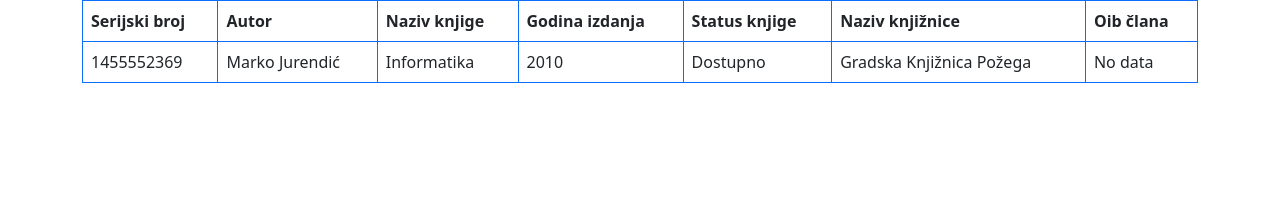
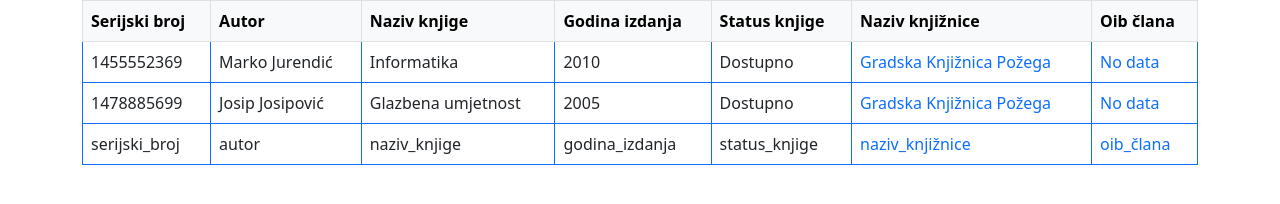
Before and after one commit to Josip1234/Library-Application, a plain HTML site: page web/knjige.html in a window 1280 px wide. Drawn offline with nearby package versions, Linux system fonts and the light colour scheme.

Commit message:
created previews of data and interactions for books

```diff
--- a/web/knjige.html
+++ b/web/knjige.html
@@ -7,13 +7,15 @@
     <meta name="viewport" content="width=device-width, initial-scale=1.0">
     <link href="https://cdn.jsdelivr.net/npm/bootstrap@5.1.0/dist/css/bootstrap.min.css" rel="stylesheet" integrity="sha384-KyZXEAg3QhqLMpG8r+8fhAXLRk2vvoC2f3B09zVXn8CA5QIVfZOJ3BCsw2P0p/We" crossorigin="anonymous">
     <script src="https://cdn.jsdelivr.net/npm/bootstrap@5.1.0/dist/js/bootstrap.bundle.min.js" integrity="sha384-U1DAWAznBHeqEIlVSCgzq+c9gqGAJn5c/t99JyeKa9xxaYpSvHU5awsuZVVFIhvj" crossorigin="anonymous"></script>
+    <link rel="stylesheet" href="style/css.css">
     <title>Biblioteka - knjige</title>
 </head>
 
 <body>
     <div class="container">
+        <div class="table-responsive">
             <table class="table table-bordered border-primary">
-            <thead>
+                <thead class="table-light">
                     <th>Serijski broj</th>
                     <th>Autor</th>
                     <th>Naziv knjige</th>
@@ -29,12 +31,51 @@
                         <td>Informatika</td>
                         <td>2010</td>
                         <td>Dostupno</td>
-                    <td>Gradska Knjižnica Požega</td>
-                    <td>No data</td>
+                        <td id="click_for_table_details"><a href="#" class="pe-auto">Gradska Knjižnica Požega</a></td>
+                        <td id="click_for_table_details"><a href="#" class="pe-auto">No data</a></td>
                     </tr>
+                    <tr>
+                        <td>
+                            1478885699
+                        </td>
+                        <td>
+                            Josip Josipović
+                        </td>
+                        <td>
+                            Glazbena umjetnost
+                        </td>
+                        <td>
+                            2005
+                        </td>
+                        <td>
+                            Dostupno
+                        </td>
+                        <td>
+                            <a href="" class="pe-auto">Gradska Knjižnica Požega</a>
+
+                        </td>
+                        <td>
+                            <a href="" class="pe-auto"> No data</a>
+
+                        </td>
+                    </tr>
+                    <tr>
+                        <td>serijski_broj</td>
+                        <td>autor</td>
+                        <td>naziv_knjige</td>
+                        <td>godina_izdanja</td>
+                        <td>status_knjige</td>
+                        <td>
+                            <a href="" class="pe-auto">naziv_knjižnice</a>
+                        </td>
+                        <td>
+                            <a href="" class="pe-auto">oib_člana</a>
+                        </td>
                 </tbody>
 
             </table>
+        </div>
+
 
 
     </div>
--- /dev/null
+++ b/web/style/css.css
@@ -0,0 +1,3 @@
+a {
+    text-decoration: none;
+}
```
Lines whose indentation alone changed are shown as unchanged.
